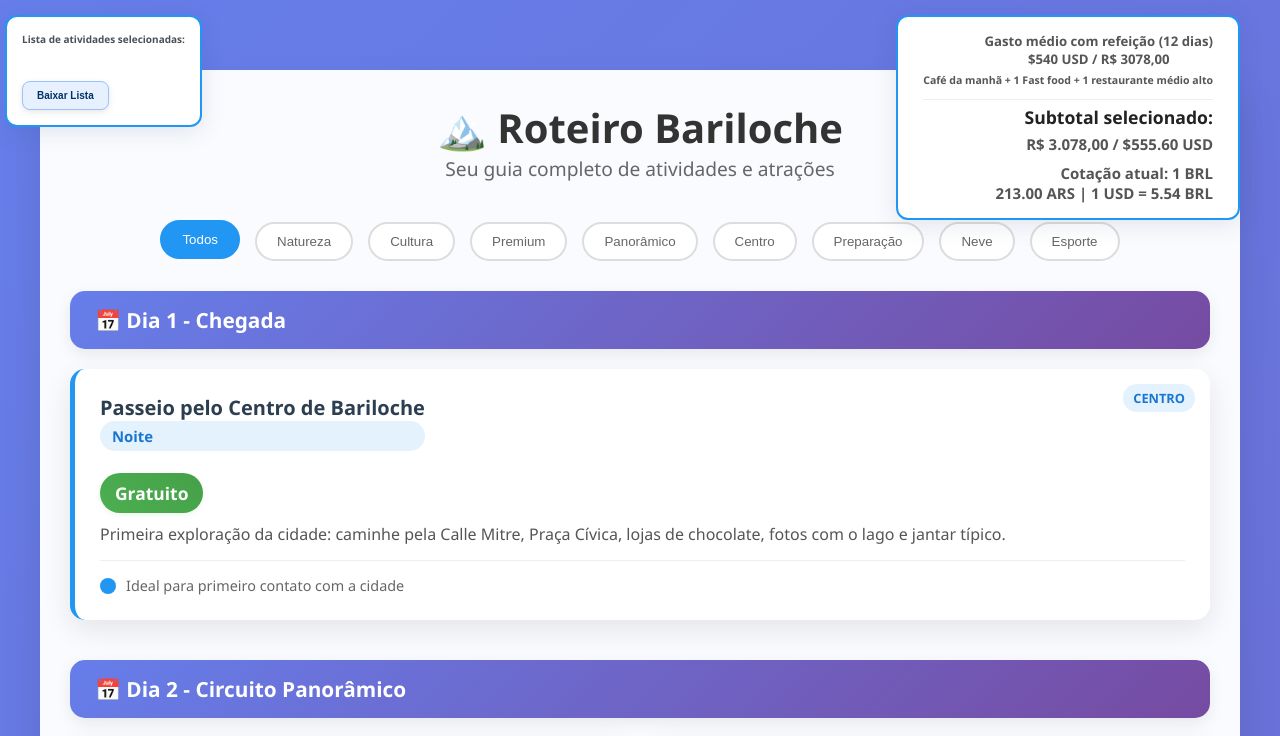
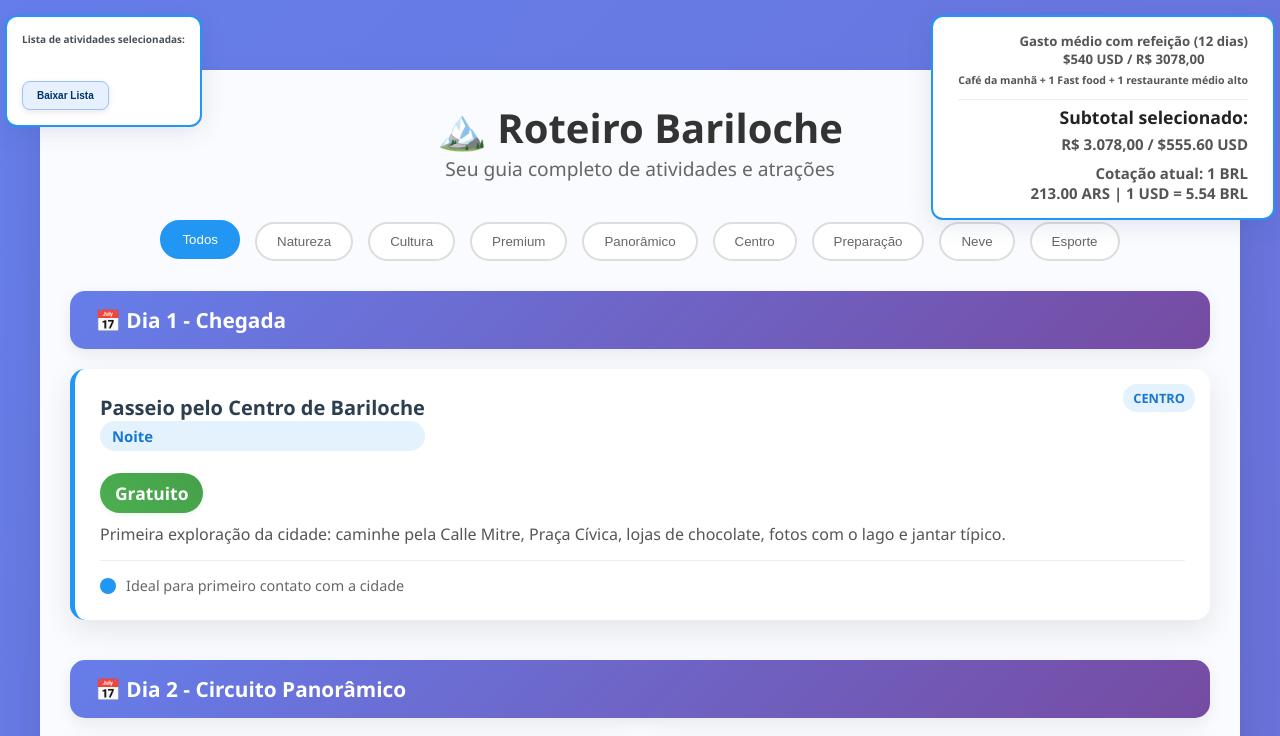
Before and after one commit to marciofmar/bariloche, a plain HTML site: page index.html in a window 1280 px wide. Shown: the top 736 px of the page. Drawn offline with Linux system fonts and the light colour scheme; no server answers.

Commit message:
Add files via upload

```diff
--- a/style.css
+++ b/style.css
@@ -276,7 +276,7 @@ body {
 #painel-total {
     position: fixed;
     top: 15px;
-    right: 40px;
+    right: 5px;
     background: #fff;
     color: #222;
     border: 2px solid #2196f3;
```
